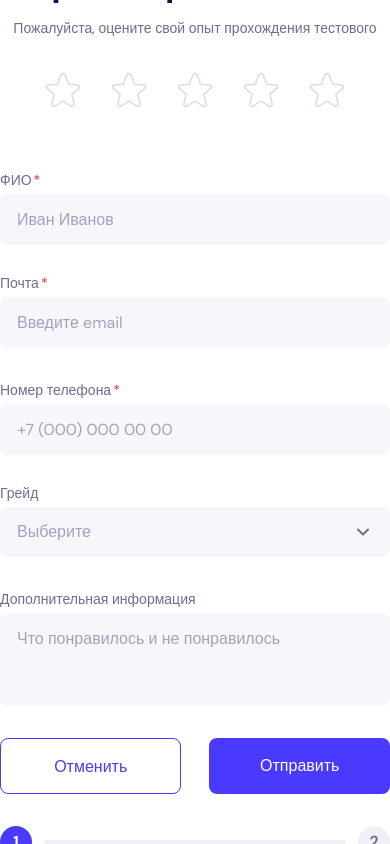
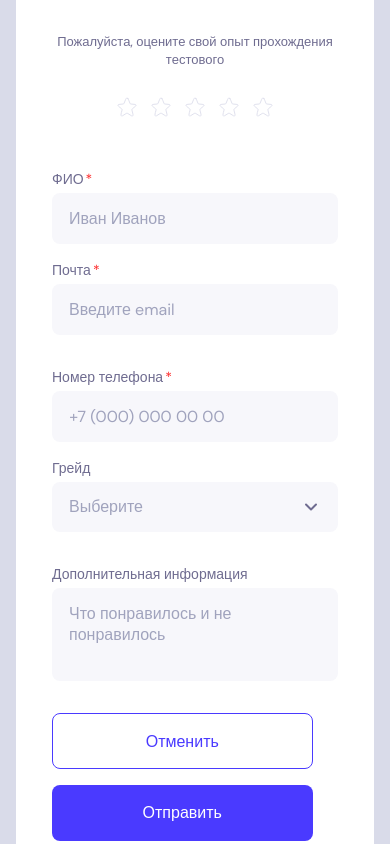
Before and after one commit to tokmashik/feedback-form-for-the-dream-team, a Vue app: page / in a window 390 px wide. Built offline with nearby package versions, Linux system fonts and the light colour scheme.

Commit message:
fix: add media

```diff
--- a/src/components/FeedbackForm.vue
+++ b/src/components/FeedbackForm.vue
@@ -74,10 +74,12 @@
           Отправить
         </BaseButton>
       </div>
-      <FormStepper
-        :filledFields="filledFieldsCount"
-        :totalFields="totalFields"
-      />
+      <div class="feedback-form__stepper">
+        <FormStepper
+          :filledFields="filledFieldsCount"
+          :totalFields="totalFields"
+        />
+      </div>
     </form>
   </div>
 </template>
@@ -143,6 +145,8 @@
   };
 
   const submitForm = () => {
+    console.log('kkkk');
+
     if (!validateForm()) return;
 
     console.log({
@@ -155,7 +159,7 @@
       adjectives: userAdjectives.value,
     });
 
-    alert('Форма успешно отправлена!');
+    // alert('Форма успешно отправлена!');
   };
 
   const resetForm = () => {
@@ -178,7 +182,7 @@
   ];
 </script>
 
-<style scoped lang="scss">
+<style lang="scss">
   .feedback-form {
     display: flex;
     flex-direction: column;
@@ -187,11 +191,9 @@
     margin: 0 auto;
 
     &__header {
+      display: flex;
+      flex-direction: column;
       gap: 16px;
-    }
-
-    &__rating {
-      align-self: flex-start;
     }
 
     &__row {
@@ -201,6 +203,8 @@
 
       @media (max-width: 768px) {
         flex-direction: column;
+        gap: 16px;
+        max-width: 100%;
       }
     }
 
@@ -213,10 +217,41 @@
     &__actions {
       display: flex;
       gap: 28px;
+
+      @media (max-width: 768px) {
+        justify-content: center;
+        gap: 8px;
+        width: 100%;
+      }
+
+      @media (max-width: 480px) {
+        flex-direction: column;
+        gap: 16px;
+      }
     }
 
     &__button {
       min-width: 120px;
+
+      @media (max-width: 480px) {
+        width: 100%;
+      }
+    }
+
+    &__stepper {
+      display: none;
+
+      @media (max-width: 480px) {
+        display: block;
+      }
+    }
+  }
+
+  .feedback-form-container {
+    padding: 24px;
+
+    @media (max-width: 768px) {
+      padding: 16px;
     }
   }
 </style>
--- a/src/components/ModalWrapper.vue
+++ b/src/components/ModalWrapper.vue
@@ -1,25 +1,45 @@
 <template>
-  <div class="modal-backdrop">
-    <div class="modal-content">
+  <div class="modal">
+    <div class="modal__content">
       <slot></slot>
     </div>
   </div>
 </template>
 
-<style scoped>
-  .modal-backdrop {
+<style>
+  .modal {
     position: fixed;
     inset: 0;
     display: flex;
     align-items: center;
     justify-content: center;
+    padding: 16px;
+    z-index: 1000;
   }
 
-  .modal-content {
+  .modal__content {
+    width: 90%;
     max-width: 549px;
-    width: 100%;
     background-color: var(--color-neutral-100);
     border-radius: 32px;
     padding: 44px;
+    height: auto;
+    display: flex;
+    flex-direction: column;
+    justify-content: flex-start;
+  }
+
+  @media (max-width: 768px) {
+    .modal__content {
+      padding: 24px;
+      border-radius: 24px;
+    }
+  }
+
+  @media (max-width: 480px) {
+    .modal__content {
+      padding: 20px;
+      border-radius: 16px;
+    }
   }
 </style>
--- a/src/components/RatingStars.vue
+++ b/src/components/RatingStars.vue
@@ -113,7 +113,7 @@
   }
 </script>
 
-<style scoped lang="scss">
+<style lang="scss">
   .rating-stars {
     display: flex;
     flex-direction: column;
@@ -122,17 +122,38 @@
     &__label {
       font-size: 14px;
       color: var(--color-neutral-600);
+
+      @media (max-width: 480px) {
+        font-size: 13px;
+        line-height: 18px;
+      }
     }
 
     &__wrapper {
       display: flex;
       justify-content: center;
       margin: 10px 0 26px 0;
+
+      @media (max-width: 480px) {
+        margin: 6px 0 18px 0;
+      }
     }
 
     &__stars {
       display: flex;
       gap: 22px;
+
+      @media (max-width: 768px) {
+        gap: 14px;
+      }
+
+      @media (max-width: 480px) {
+        gap: 10px;
+      }
+
+      @media (max-width: 360px) {
+        gap: 8px;
+      }
     }
 
     &__adjectives {
@@ -140,6 +161,14 @@
       flex-wrap: wrap;
       max-width: 550px;
       gap: 16px;
+
+      @media (max-width: 768px) {
+        gap: 12px;
+      }
+
+      @media (max-width: 480px) {
+        gap: 10px;
+      }
     }
 
     &__adjective {
@@ -153,6 +182,14 @@
       transition:
         background 0.2s,
         color 0.2s;
+
+      @media (max-width: 768px) {
+        padding: 4px 14px;
+      }
+
+      @media (max-width: 480px) {
+        padding: 4px 10px;
+      }
 
       &--selected {
         background: var(--color-neutral-600);
@@ -175,6 +212,16 @@
       font-weight: 400;
       line-height: 28px;
       font-size: 16px;
+
+      @media (max-width: 768px) {
+        font-size: 15px;
+        line-height: 24px;
+      }
+
+      @media (max-width: 480px) {
+        font-size: 14px;
+        line-height: 20px;
+      }
     }
   }
 
--- a/src/components/StarIcon.vue
+++ b/src/components/StarIcon.vue
@@ -22,7 +22,7 @@
   });
 </script>
 
-<style scoped lang="scss">
+<style lang="scss">
   .icon-star {
     width: 44px;
     height: 44px;
@@ -31,6 +31,26 @@
     transition:
       stroke 0.2s ease,
       fill 0.2s ease;
+
+    @media (max-width: 768px) {
+      width: 34px;
+      height: 34px;
+
+      svg {
+        width: 34px;
+        height: 34px;
+      }
+    }
+
+    @media (max-width: 480px) {
+      width: 24px;
+      height: 24px;
+
+      svg {
+        width: 24px;
+        height: 24px;
+      }
+    }
   }
 
   .icon-star:hover path {
--- a/src/components/SuccessForm.vue
+++ b/src/components/SuccessForm.vue
@@ -35,11 +35,12 @@
   };
 </script>
 
-<style scoped lang="scss">
+<style lang="scss">
   .success-form {
     display: flex;
     flex-direction: column;
     gap: 95px;
+    align-items: center;
 
     &__content {
       display: flex;
@@ -71,5 +72,31 @@
       align-self: center;
       width: 200px;
     }
+
+    @media (max-width: 480px) {
+      gap: 20px;
+
+      &__content {
+        gap: 20px;
+      }
+
+      &__title {
+        font-size: 24px;
+      }
+
+      &__subtitle {
+        font-size: 14px;
+      }
+
+      &__icon {
+        width: 120px !important;
+        height: 110px !important;
+      }
+
+      &__button {
+        width: 100%;
+        max-width: 260px;
+      }
+    }
   }
 </style>
```
